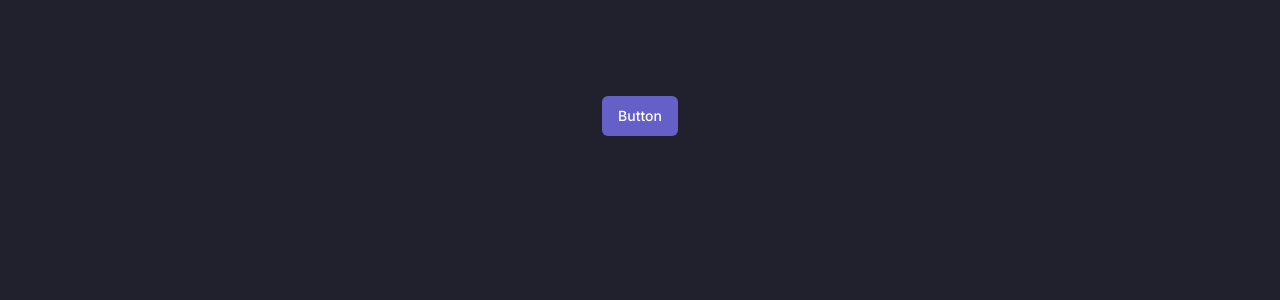
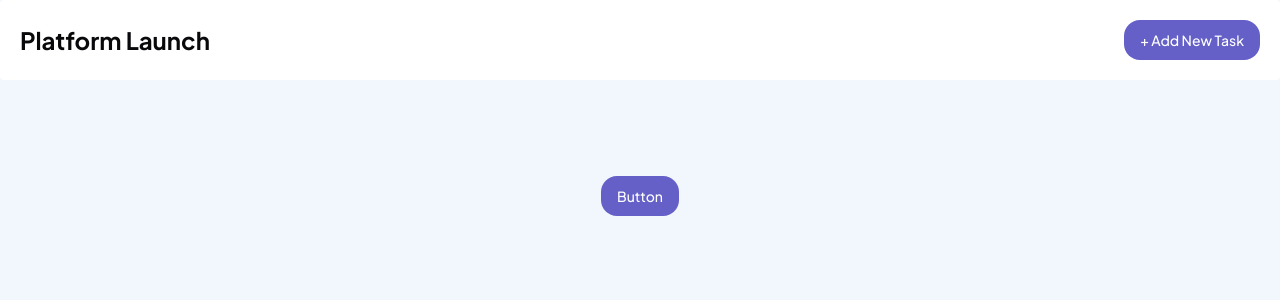
Before and after one commit to Fables7/kanban-task-manager, a Next.js app: page / in a window 1280 px wide. Shown: the top 300 px of the page. Built offline with nearby package versions, Linux system fonts and the light colour scheme.

Commit message:
Added NavBar

```diff
--- /dev/null
+++ b/app/NavBar.tsx
@@ -0,0 +1,13 @@
+import { Button } from "@/components/ui/button";
+import React from "react";
+
+const NavBar = () => {
+  return (
+    <div className="h-20 bg-card rounded flex items-center justify-between px-5">
+      <h1>Platform Launch</h1>
+      <Button>+ Add New Task</Button>
+    </div>
+  );
+};
+
+export default NavBar;
--- a/app/globals.css
+++ b/app/globals.css
@@ -4,7 +4,7 @@
 
 @layer base {
   :root {
-    --background: 235, 16%, 15%;
+    --background: 220, 69%, 97%;
     --foreground: 240 10% 3.9%;
 
     --card: 0 0% 100%;
@@ -64,6 +64,13 @@
     --input: 240 3.7% 15.9%;
     --ring: 240 4.9% 83.9%;
   }
+
+  h1 {
+    @apply text-[1.5rem] font-bold;
+  }
+  h2 {
+    @apply text-[1.125rem] font-bold;
+  }
 }
 
 @layer base {
--- a/app/layout.tsx
+++ b/app/layout.tsx
@@ -1,22 +1,26 @@
-import type { Metadata } from 'next'
-import { Inter } from 'next/font/google'
-import './globals.css'
+import type { Metadata } from "next";
+import { Plus_Jakarta_Sans } from "next/font/google";
+import NavBar from "./NavBar";
+import "./globals.css";
 
-const inter = Inter({ subsets: ['latin'] })
+const plusJakartaSans = Plus_Jakarta_Sans({ subsets: ["latin"] });
 
 export const metadata: Metadata = {
-  title: 'Create Next App',
-  description: 'Generated by create next app',
-}
+  title: "Create Next App",
+  description: "Generated by create next app",
+};
 
 export default function RootLayout({
   children,
 }: {
-  children: React.ReactNode
+  children: React.ReactNode;
 }) {
   return (
     <html lang="en">
-      <body className={inter.className}>{children}</body>
+      <body className={plusJakartaSans.className}>
+        <NavBar />
+        <main>{children}</main>
+      </body>
     </html>
-  )
+  );
 }
--- a/components/ui/button.tsx
+++ b/components/ui/button.tsx
@@ -22,7 +22,7 @@ const buttonVariants = cva(
         link: "text-zinc-900 underline-offset-4 hover:underline dark:text-zinc-50",
       },
       size: {
-        default: "h-10 px-4 py-2",
+        default: "h-10 px-4 py-2 rounded-2xl",
         sm: "h-9 rounded-md px-3",
         lg: "h-11 rounded-md px-8",
         icon: "h-10 w-10",
```
Also changed, not shown: tailwind.config.ts (+8 -8 lines).
